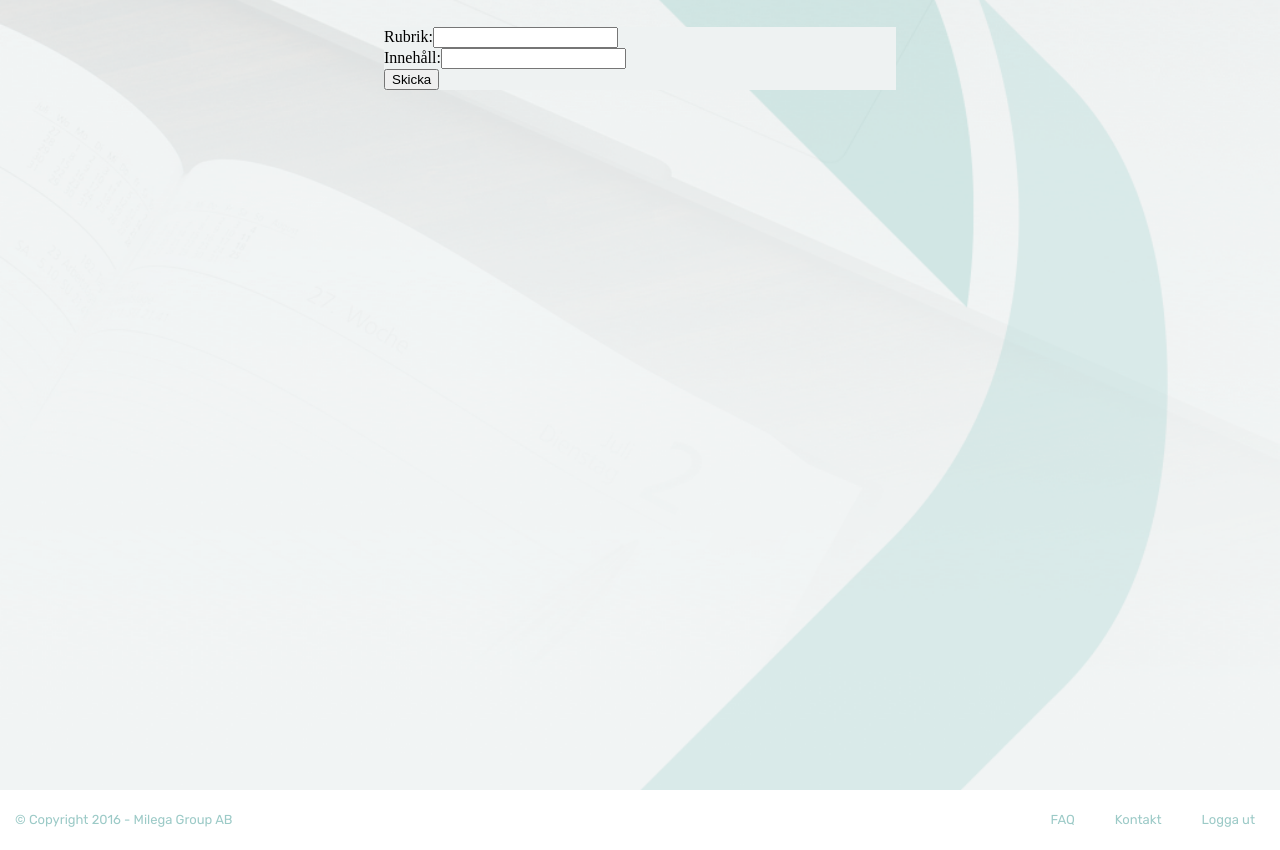
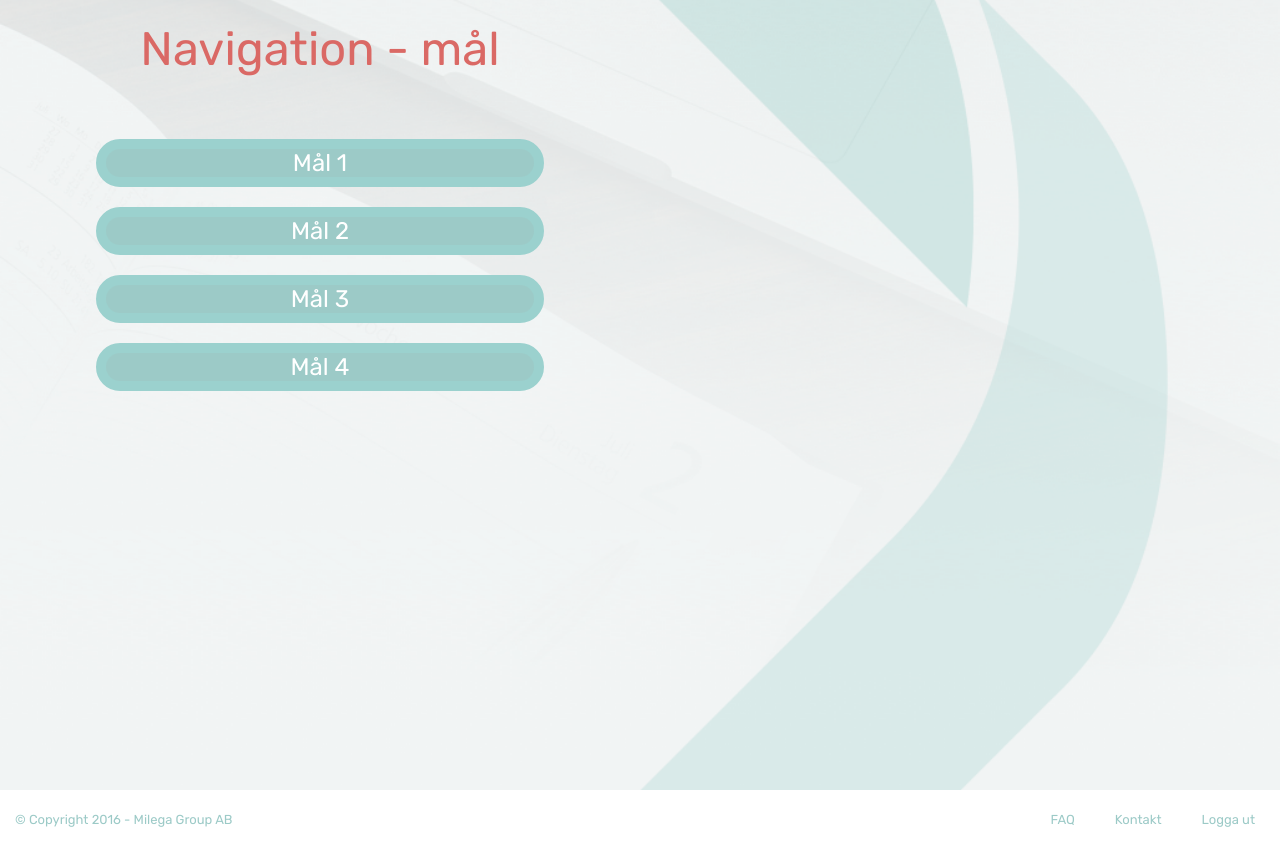
Before and after one commit to ericaglimsholt/Milega, a PHP site: page /reflection.php in a window 1280 px wide. Shown: the part 60-910 px from the top of the page. Run offline with PHP 8.4, Linux system fonts and the light colour scheme.

Commit message:
Fixed the menu

```diff
--- a/reflection.php
+++ b/reflection.php
@@ -40,13 +40,27 @@ $message = $_SESSION["message"] ?? "";
     }
 ?>
 
-    <h1>Write something and we will save it</h1>
 
-    <form action="<?php $_SERVER['PHP_SELF']?>" method="POST">
-      Rubrik:<input type="text" name="title" value=""> </br>
-      Innehåll:<input type="text" name="content" value=""> </br>
-      <input type="submit" name="submit" value="Skicka">
-    </form>
+
+	<div class="content">
+		<div class="left">
+      <h1>Navigation - mål</h1>
+             <div class="lecgoalcontent">
+                <div class="first"><h2>Mål 1</h2></div>
+                <div class="second"><h2>Mål 2</h2></div>
+                <div class="third" ><h2>Mål 3</h2></div>
+                <div class="fourth" ><h2>Mål 4</h2></div>
+            </div>
+
+		<div class="right">
+
+			</div>
+		</div>
+	</div>
+
+
+
+
 
     <footer>
       <?php
```
